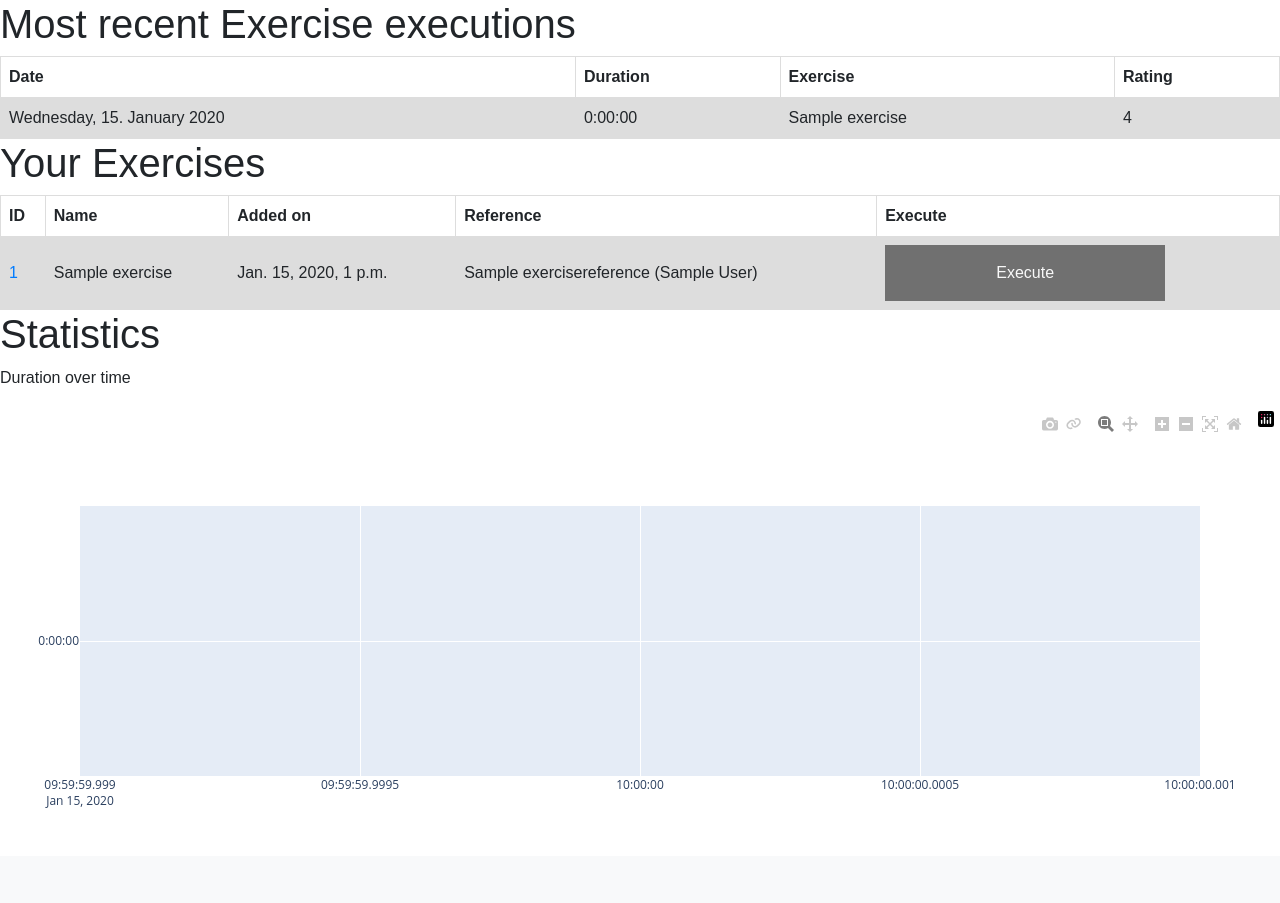
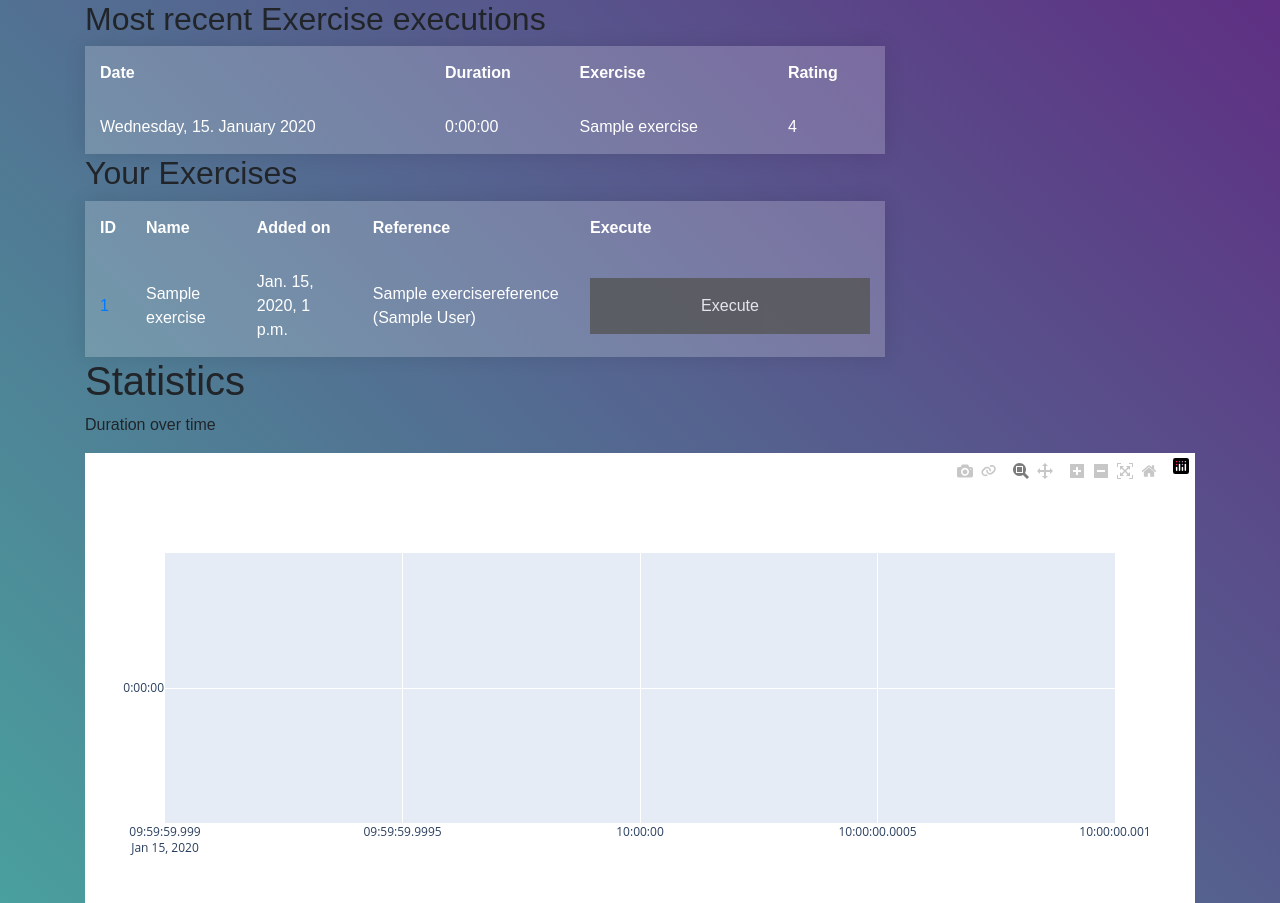
Before and after one commit to pkhurt/practicity, a Django app: page /progressTracker/ in a window 1280 px wide. Shown: the part 56-959 px from the top of the page. Before the commit the page ends 864 px from the top, so only its background shows below. Run offline with Django 3.2, Linux system fonts and the light colour scheme; tables that the repository leaves empty hold one stand-in row (values such as "Sample post"); some libraries are stand-ins or nearby versions.

Commit message:
Added beautiful table design.

```diff
--- a/practicity/progressTracker/static/progressTracker/style.css
+++ b/practicity/progressTracker/static/progressTracker/style.css
@@ -1,24 +1,3 @@
-li a {
-    color: green;
-}
-
-table {
-  font-family: arial, sans-serif;
-  border-collapse: collapse;
-  width: 100%;
-}
-
-td, th {
-  border: 1px solid #dddddd;
-  text-align: left;
-  padding: 8px;
-}
-
-tr:nth-child(even) {
-  background-color: #dddddd;
-}
-
-
 body {font-family: Arial, Helvetica, sans-serif;}
 * {box-sizing: border-box;}
 
@@ -93,3 +72,66 @@ body {font-family: Arial, Helvetica, sans-serif;}
 .navbar .active {
     font-weight: bold;
 }
+/* div container */
+#div{
+display: block /* prevent from overlapping*/
+}
+
+/* tables */
+body {
+	margin: 0;
+	background: linear-gradient(45deg, #49a09d, #5f2c82);
+	font-family: sans-serif;
+	font-weight: 100;
+}
+
+.container {
+	left: 50%;
+}
+
+table {
+	width: 800px;
+	border-collapse: collapse;
+	overflow: hidden;
+	box-shadow: 0 0 20px rgba(0,0,0,0.1);
+}
+
+th,
+td {
+	padding: 15px;
+	background-color: rgba(255,255,255,0.2);
+	color: #fff;
+}
+
+th {
+	text-align: left;
+}
+
+thead {
+	th {
+		background-color: #55608f;
+	}
+}
+
+tbody {
+	tr {
+		&:hover {
+			background-color: rgba(255,255,255,0.3);
+		}
+	}
+	td {
+		position: relative;
+		&:hover {
+			&:before {
+				content: "";
+				position: absolute;
+				left: 0;
+				right: 0;
+				top: -9999px;
+				bottom: -9999px;
+				background-color: rgba(255,255,255,0.2);
+				z-index: -1;
+			}
+		}
+	}
+}
--- a/practicity/progressTracker/templates/progressTracker/exercises.html
+++ b/practicity/progressTracker/templates/progressTracker/exercises.html
@@ -22,7 +22,7 @@
     <button type="button" class="btn cancel" onclick="closeForm()">Cancel</button>
   </form>
 </div>
-
+<div class="container">
 <h1>Your Exercises</h1>
 {% if exercise_list %}
     <table>
@@ -46,6 +46,7 @@
 {% else %}
     <p>No exercises available.</p>
 {% endif %}
+</div>
 
 <script>
 function openForm() {
--- a/practicity/progressTracker/templates/progressTracker/index.html
+++ b/practicity/progressTracker/templates/progressTracker/index.html
@@ -59,8 +59,8 @@
   </form>
 </div>
 <!-- END POP UP FORM -->
-
-<h1>Most recent Exercise executions</h1>
+<div class="container">
+  <h2>Most recent Exercise executions</h2>
   {% if latest_execution_list %}
       <table>
           <tr>
@@ -81,8 +81,9 @@
 {% else %}
     <p>No executions are available.</p>
 {% endif %}
-
-<h1>Your Exercises</h1>
+</div>
+<div class="container">
+<h2>Your Exercises</h2>
 {% if exercise_list %}
     <table>
         <tr>
@@ -105,6 +106,15 @@
 {% else %}
     <p>No exercises available.</p>
 {% endif %}
+</div>
+
+<div class="container">
+<h1>Statistics</h1>
+    <p>Duration over time</p>
+    {% autoescape off %}
+        {{ plot_div }}
+    {% endautoescape %}
+</div>
 
 <script>
 function openForm() {
@@ -135,12 +145,6 @@ function getTime() {
 
 
 
-<h1>Statistics</h1>
-<div>
-    <p>Duration over time</p>
-    {% autoescape off %}
-        {{ plot_div }}
-    {% endautoescape %}
-</div>
+
 </body>
 </html>
--- a/practicity/progressTracker/views.py
+++ b/practicity/progressTracker/views.py
@@ -70,6 +70,11 @@ def index(request):
 
 
 def exercises_view(request):
+    """
+
+    :param request:
+    :return:
+    """
     exercise_list = Exercise.objects.all()
 
     # get exercise execution form
```
Lines whose indentation alone changed are shown as unchanged.
